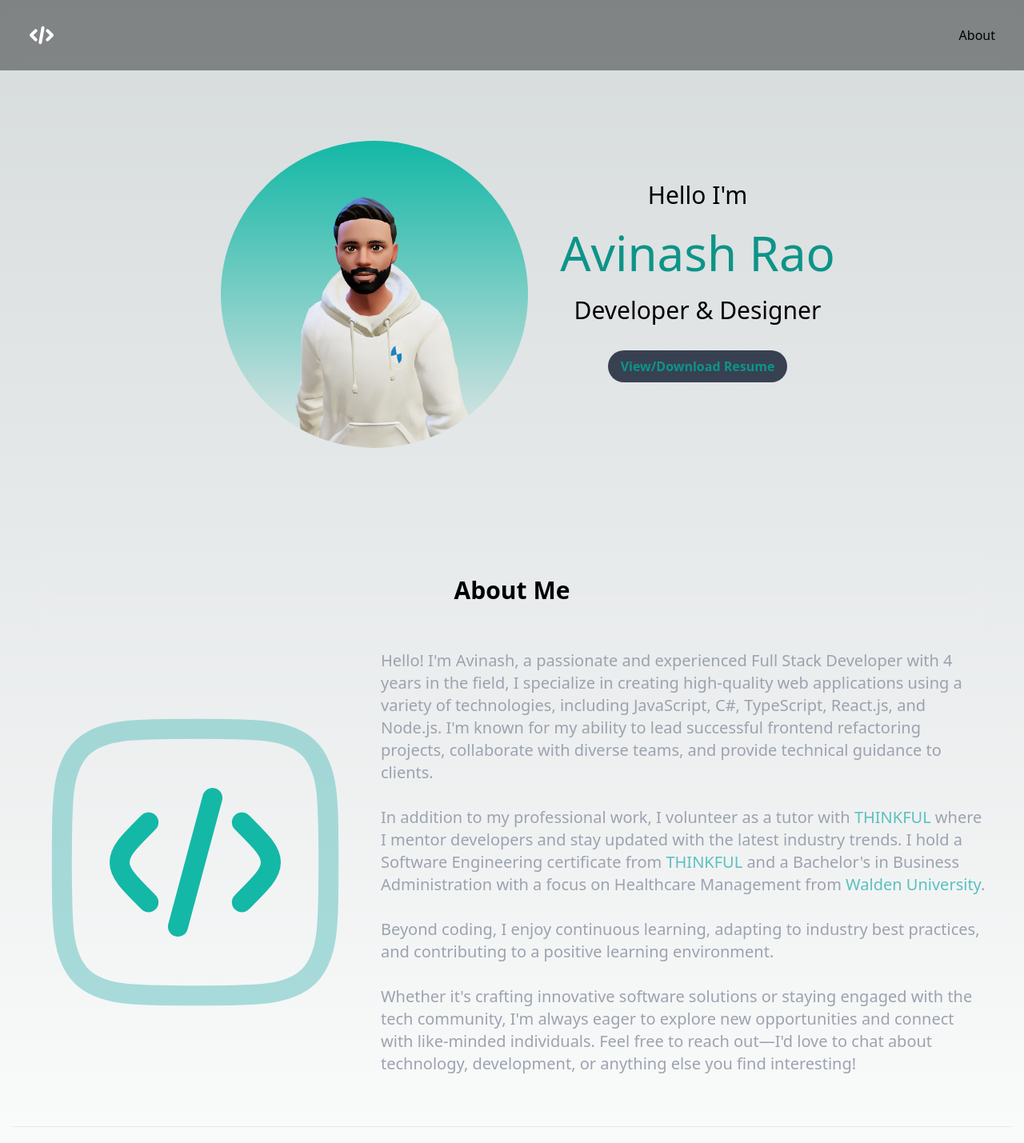
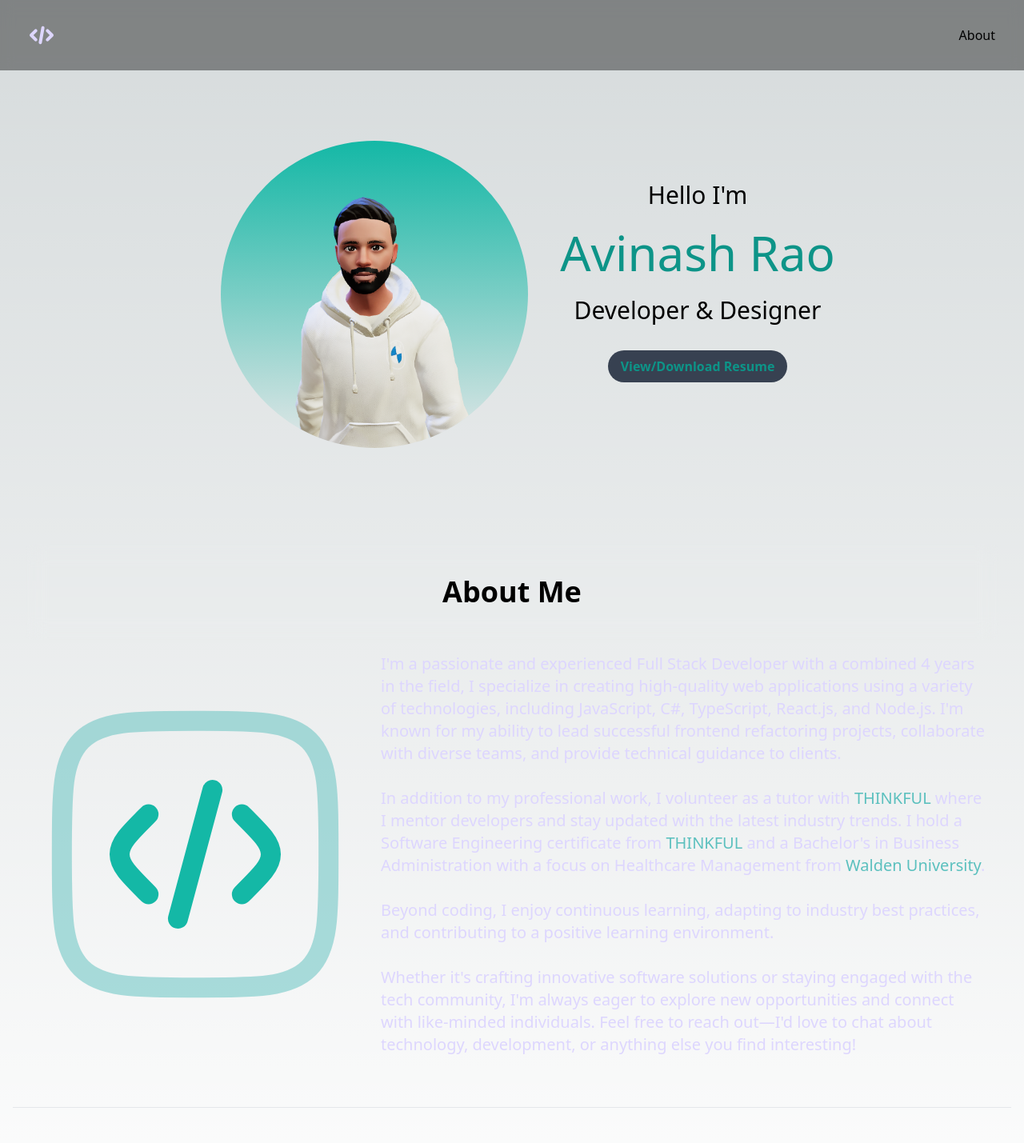
Before and after one commit to avinash7rao/my-site, a Next.js app: page / in a window 1280 px wide. Shown: the top 1429 px of the page at 80% size. Built offline with nearby package versions, Linux system fonts and the light colour scheme.

Commit message:
updated minor styling and data changes

```diff
--- a/components/_atoms/Logo.tsx
+++ b/components/_atoms/Logo.tsx
@@ -23,7 +23,7 @@
                 fillRule='nonzero'></path>
               <path
                 d='M13.476,3.629 C14.2918,3.77285 14.8365,4.55084 14.6927,5.36668 L12.2616,19.154 C12.1178,19.9698 11.3398,20.5146 10.5239,20.3707 C9.7081,20.2269 9.16334,19.4489 9.3072,18.633 L11.7383,4.84574 C11.8821,4.02989 12.6601,3.48514 13.476,3.629 Z M7.56063,6.69652 C8.14641,7.2823 8.14641,8.23205 7.56063,8.81784 L4.37864,11.9998 L7.56063,15.1818 C8.14641,15.7676 8.14641,16.7173 7.56063,17.3031 C6.97484,17.8889 6.02509,17.8889 5.4393,17.3031 L1.19666,13.0605 C0.915359,12.7792 0.757324,12.3976 0.757324,11.9998 C0.757324,11.602 0.915359,11.2205 1.19666,10.9392 L5.4393,6.69652 C6.02509,6.11073 6.97484,6.11073 7.56063,6.69652 Z M18.5606,6.69652 L22.8033,10.9392 C23.0846,11.2205 23.2426,11.602 23.2426,11.9998 C23.2426,12.3976 23.0846,12.7792 22.8033,13.0605 L18.5606,17.3031 C17.9748,17.8889 17.0251,17.8889 16.4393,17.3031 C15.8535,16.7173 15.8535,15.7676 16.4393,15.1818 L19.6213,11.9998 L16.4393,8.81784 C15.8535,8.23205 15.8535,7.2823 16.4393,6.69652 C17.0251,6.11073 17.9748,6.11073 18.5606,6.69652 Z'
-                fill='#ffffff'></path>
+                fill='#ddd6fe'></path>
             </g>
           </g>
         </g>
--- a/components/_atoms/Title.tsx
+++ b/components/_atoms/Title.tsx
@@ -7,7 +7,7 @@
 const Title: React.FC<Props> = ({ title }) => {
   return (
     <div>
-      <h3 className='text-3xl font-bold mb-4 text-center py-4 rounded-lg backdrop-blur-md bg-white bg-opacity-25 lg:bg-inherit lg:py-10'>
+      <h3 className='text-4xl font-bold mb-4 text-center py-4 rounded-lg backdrop-blur-md bg-white bg-opacity-25 lg:bg-inherit lg:py-10'>
         {title}
       </h3>
     </div>
--- a/data/info.json
+++ b/data/info.json
@@ -15,6 +15,6 @@
       "src": "/images/about-me.svg",
       "alt": "Ending Fragment Image"
     },
-    "content": "Hello! I'm Avinash, a passionate and experienced Full Stack Developer with 4 years in the field, I specialize in creating high-quality web applications using a variety of technologies, including JavaScript, C#, TypeScript, React.js, and Node.js. I'm known for my ability to lead successful frontend refactoring projects, collaborate with diverse teams, and provide technical guidance to clients.<br><br>In addition to my professional work, I volunteer as a tutor with <a href='https://www.thinkful.com/' style='color: #5bc0be;' target='_blank' rel='noopener noreferrer'>THINKFUL</a> where I mentor developers and stay updated with the latest industry trends. I hold a Software Engineering certificate from <a href='https://www.thinkful.com/' style='color: #5bc0be;' target='_blank' rel='noopener noreferrer'>THINKFUL</a> and a Bachelor's in Business Administration with a focus on Healthcare Management from <a href='https://www.waldenu.edu/' style='color: #5bc0be;' target='_blank' rel='noopener noreferrer'>Walden University</a>.<br><br>Beyond coding, I enjoy continuous learning, adapting to industry best practices, and contributing to a positive learning environment.<br><br>Whether it's crafting innovative software solutions or staying engaged with the tech community, I'm always eager to explore new opportunities and connect with like-minded individuals. Feel free to reach out—I'd love to chat about technology, development, or anything else you find interesting!"
+    "content": "I'm a passionate and experienced Full Stack Developer with a combined 4 years in the field, I specialize in creating high-quality web applications using a variety of technologies, including JavaScript, C#, TypeScript, React.js, and Node.js. I'm known for my ability to lead successful frontend refactoring projects, collaborate with diverse teams, and provide technical guidance to clients.<br><br>In addition to my professional work, I volunteer as a tutor with <a href='https://www.thinkful.com/' style='color: #5bc0be;' target='_blank' rel='noopener noreferrer'>THINKFUL</a> where I mentor developers and stay updated with the latest industry trends. I hold a Software Engineering certificate from <a href='https://www.thinkful.com/' style='color: #5bc0be;' target='_blank' rel='noopener noreferrer'>THINKFUL</a> and a Bachelor's in Business Administration with a focus on Healthcare Management from <a href='https://www.waldenu.edu/' style='color: #5bc0be;' target='_blank' rel='noopener noreferrer'>Walden University</a>.<br><br>Beyond coding, I enjoy continuous learning, adapting to industry best practices, and contributing to a positive learning environment.<br><br>Whether it's crafting innovative software solutions or staying engaged with the tech community, I'm always eager to explore new opportunities and connect with like-minded individuals. Feel free to reach out—I'd love to chat about technology, development, or anything else you find interesting!"
   }
 }
--- a/styles/globals.css
+++ b/styles/globals.css
@@ -105,5 +105,5 @@
 }
 
 p {
-  color: rgb(156 163 175)
+  color: #ddd6fe;
 }
```
